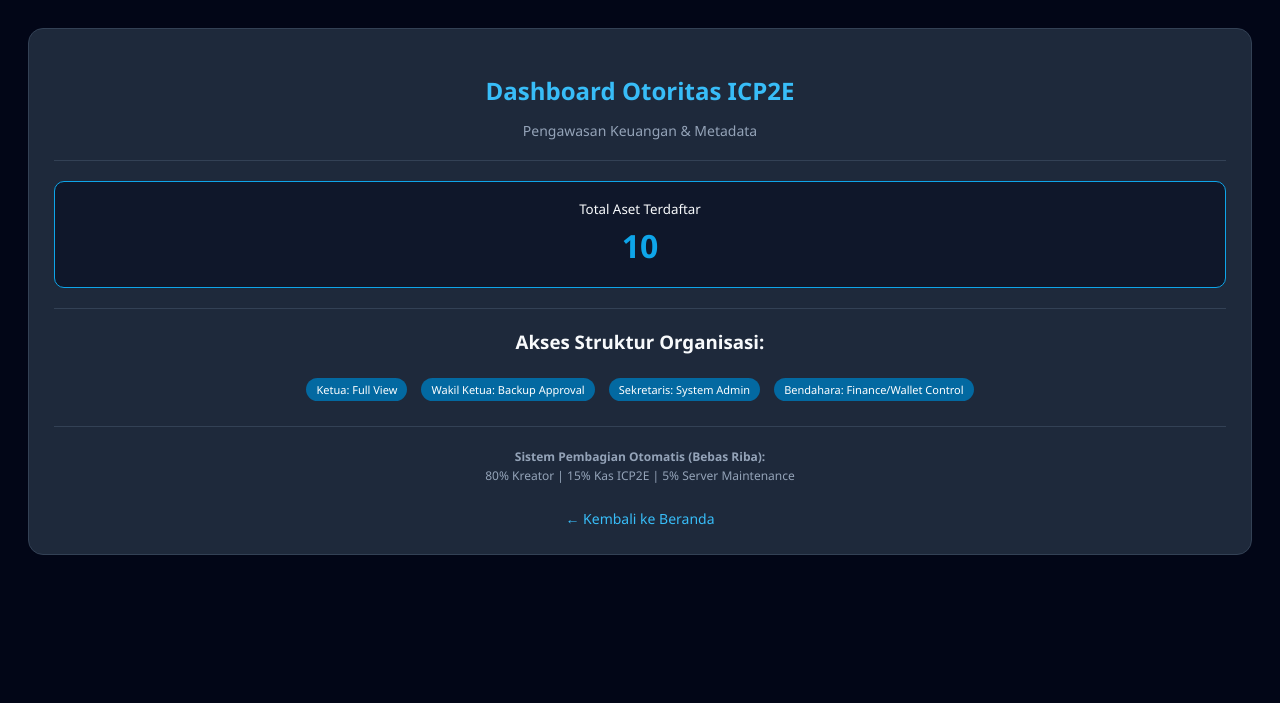
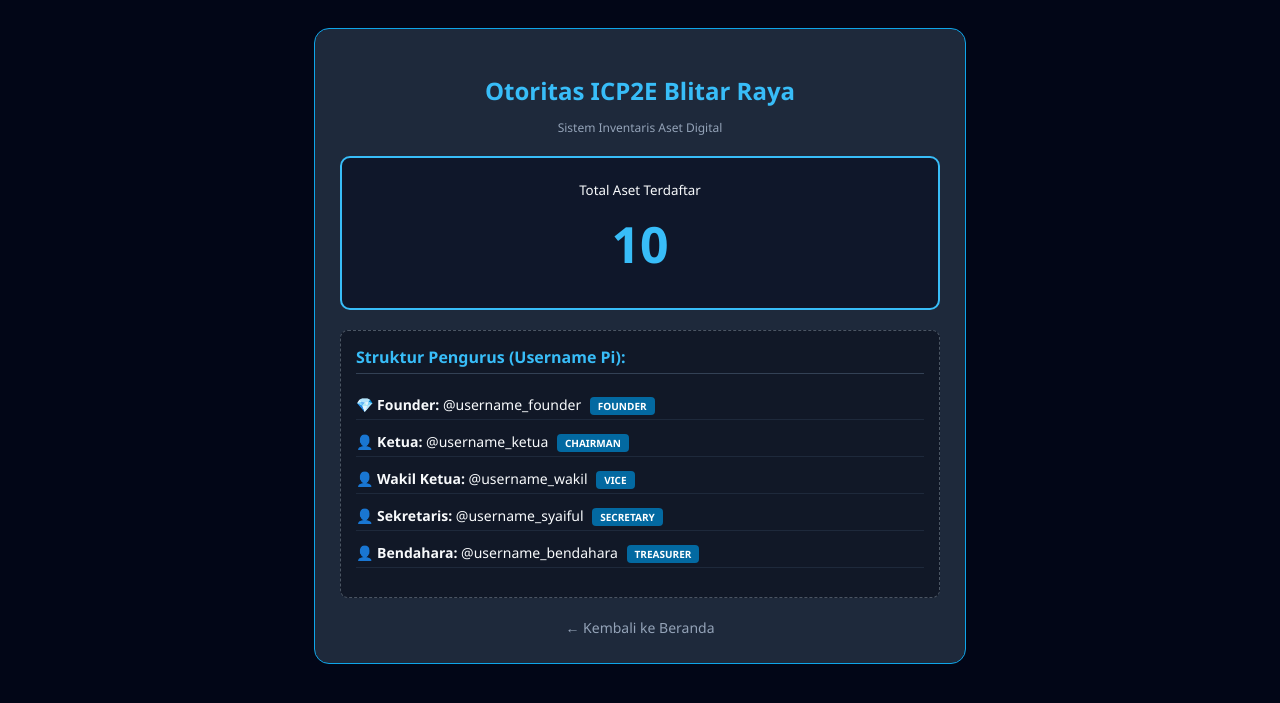
Before and after one commit to fish25wp-ful21/Nusantara-NFT-Engine-V2, a Python web app: template templates/admin.html in a window 1280 px wide. Shown: the top 703 px of the page. Run offline with Jinja, Linux system fonts and the light colour scheme; the template is opened without the code that fills it: most values are stand-ins (such as "Sample title", 1, 10 or a date in 2020).

Commit message:
Update admin.html

```diff
--- a/templates/admin.html
+++ b/templates/admin.html
@@ -3,50 +3,41 @@
 <head>
     <meta charset="UTF-8">
     <meta name="viewport" content="width=device-width, initial-scale=1.0">
-    <title>Admin Panel - ICP2E</title>
+    <title>Admin Dashboard - ICP2E Blitar Raya</title>
     <style>
         body { font-family: 'Segoe UI', sans-serif; background: #020617; color: #f8fafc; padding: 20px; }
-        .admin-card { background: #1e293b; padding: 25px; border-radius: 15px; border: 1px solid #334155; text-align: center; }
-        .stat-grid { display: grid; grid-template-columns: 1fr; gap: 15px; margin-top: 20px; }
-        .stat-item { background: #0f172a; padding: 15px; border-radius: 10px; border: 1px solid #0ea5e9; }
-        .role-badge { display: inline-block; background: #0369a1; color: white; padding: 4px 10px; border-radius: 20px; font-size: 11px; margin: 5px; }
-        .divider { border-bottom: 1px solid #334155; margin: 20px 0; }
-        .footer-note { font-size: 12px; color: #94a3b8; line-height: 1.6; }
+        .admin-card { background: #1e293b; padding: 25px; border-radius: 15px; border: 1px solid #0ea5e9; text-align: center; max-width: 600px; margin: auto; }
+        .stat-box { background: #0f172a; padding: 20px; border-radius: 10px; border: 2px solid #38bdf8; margin: 20px 0; }
+        .org-section { background: #111827; padding: 15px; border-radius: 8px; margin-top: 20px; text-align: left; border: 1px dashed #4b5563; }
+        .badge { background: #0369a1; padding: 2px 8px; border-radius: 4px; font-size: 10px; font-weight: bold; margin-left: 5px; color: white; }
+        h1 { font-size: 50px; color: #38bdf8; margin: 10px 0; }
+        ul { list-style: none; padding: 0; font-size: 14px; }
+        li { margin-bottom: 12px; border-bottom: 1px solid #1e293b; padding-bottom: 5px; }
+        .btn-back { display: inline-block; margin-top: 20px; color: #94a3b8; text-decoration: none; font-size: 14px; }
     </style>
 </head>
 <body>
     <div class="admin-card">
-        <h2 style="color:#38bdf8; margin-bottom:5px;">Dashboard Otoritas ICP2E</h2>
-        <p style="font-size:14px; color:#94a3b8;">Pengawasan Keuangan & Metadata</p>
+        <h2 style="color:#38bdf8; margin-bottom:5px;">Otoritas ICP2E Blitar Raya</h2>
+        <p style="font-size:12px; color:#94a3b8;">Sistem Inventaris Aset Digital</p>
 
-        <div class="divider"></div>
-
-        <div class="stat-grid">
-            <div class="stat-item">
-                <small>Total Aset Terdaftar</small>
-                <h1 style="margin:5px 0; color:#0ea5e9;">{{ total }}</h1>
-            </div>
+        <div class="stat-box">
+            <small>Total Aset Terdaftar</small>
+            <h1>{{ total }}</h1>
         </div>
 
-        <div class="divider"></div>
-
-        <h3>Akses Struktur Organisasi:</h3>
-        <div>
-            <span class="role-badge">Ketua: Full View</span>
-            <span class="role-badge">Wakil Ketua: Backup Approval</span>
-            <span class="role-badge">Sekretaris: System Admin</span>
-            <span class="role-badge">Bendahara: Finance/Wallet Control</span>
+        <div class="org-section">
+            <h4 style="margin-top:0; color:#38bdf8; border-bottom: 1px solid #334155; padding-bottom: 5px;">Struktur Pengurus (Username Pi):</h4>
+            <ul>
+                <li>💎 <strong>Founder:</strong> @username_founder <span class="badge">FOUNDER</span></li>
+                <li>👤 <strong>Ketua:</strong> @username_ketua <span class="badge">CHAIRMAN</span></li>
+                <li>👤 <strong>Wakil Ketua:</strong> @username_wakil <span class="badge">VICE</span></li>
+                <li>👤 <strong>Sekretaris:</strong> @username_syaiful <span class="badge">SECRETARY</span></li>
+                <li>👤 <strong>Bendahara:</strong> @username_bendahara <span class="badge">TREASURER</span></li>
+            </ul>
         </div>
 
-        <div class="divider"></div>
-
-        <div class="footer-note">
-            <strong>Sistem Pembagian Otomatis (Bebas Riba):</strong><br>
-            80% Kreator | 15% Kas ICP2E | 5% Server Maintenance
-        </div>
-
-        <br>
-        <a href="/" style="color: #38bdf8; text-decoration: none; font-size: 14px;">← Kembali ke Beranda</a>
+        <a href="/" class="btn-back">← Kembali ke Beranda</a>
     </div>
 </body>
 </html>
```
